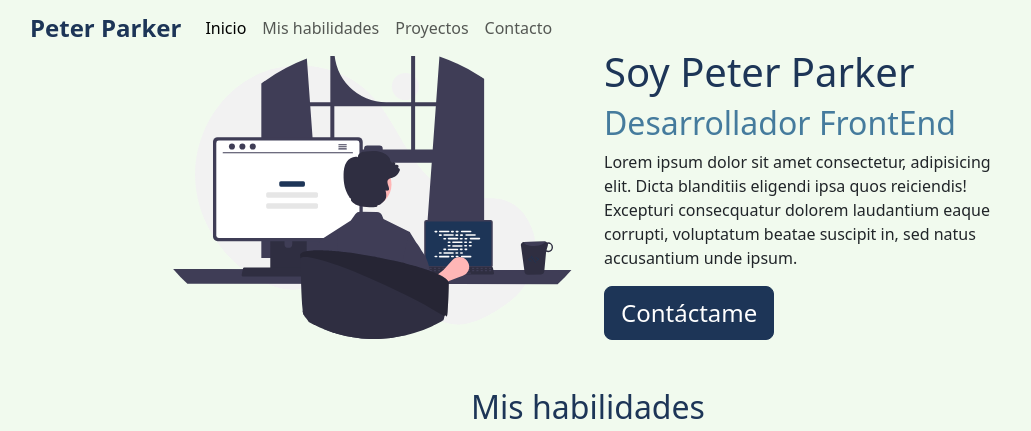
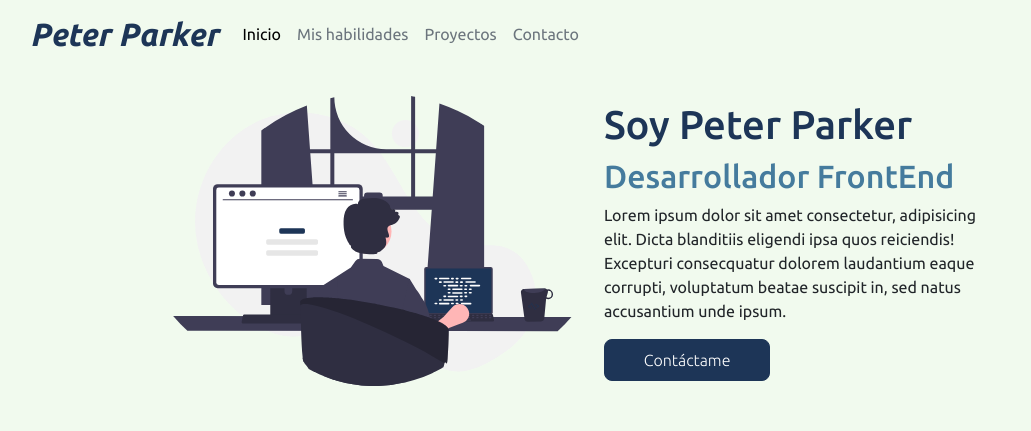
Before and after one commit to cristiandpto23/desafio-utilizando-bootstrap-como-framework-css, a website: page index.html in a window 1280 px wide. Shown: the top 431 px of the page, without its empty margins (52-1083 px from the left). Drawn offline with nearby package versions, Linux system fonts and the light colour scheme; a web font is replaced by a local one.

Commit message:
add-typo

```diff
--- a/assets/sass/base/_typography.scss
+++ b/assets/sass/base/_typography.scss
@@ -1,3 +1,5 @@
+@import url('https://fonts.googleapis.com/css2?family=PT+Mono&family=Roboto:ital,wght@0,100;0,300;0,400;0,500;0,700;0,900;1,100;1,300;1,400;1,500;1,700;1,900&family=Ubuntu:ital,wght@0,300;0,400;0,500;0,700;1,300;1,400;1,500;1,700&display=swap');
+
 .title--h2 {
     font-size: $font-size-xl;
     color: $color-primary;
--- a/assets/sass/components/_hero.scss
+++ b/assets/sass/components/_hero.scss
@@ -16,4 +16,8 @@
         height: 50%;
     }
 
+    &__button {
+        font-size: $font-size-sm;
+        font-weight: 300;
+    }
 }
--- a/assets/sass/layout/_header.scss
+++ b/assets/sass/layout/_header.scss
@@ -0,0 +1,8 @@
+/* Header */
+.header__title {
+    font-size: $font-size-xl;
+    font-style: italic;
+}
+.header__li {
+    color: $gray-600;
+}
--- a/assets/sass/pages/_home.scss
+++ b/assets/sass/pages/_home.scss
@@ -0,0 +1,3 @@
+body {
+    font-family: "Ubuntu", sans-serif;
+}
--- a/index.html
+++ b/index.html
@@ -13,7 +13,7 @@
         <!-- NAVBAR -->
         <nav class="navbar navbar-expand-lg bg-body fixed-top">
             <div class="container">
-                <a class="navbar-brand text-primary fw-bold" href="#">Peter Parker</a>
+                <a class="navbar-brand text-primary fw-bold header__title" href="#">Peter Parker</a>
                 <button class="navbar-toggler" type="button" data-bs-toggle="collapse" data-bs-target="#navbarTogglerDemo02" aria-controls="navbarTogglerDemo02" aria-expanded="false" aria-label="Toggle navigation">
                     <span class="navbar-toggler-icon"></span>
                 </button>
@@ -23,13 +23,13 @@
                         <a class="nav-link active" aria-current="page" href="#">Inicio</a>
                     </li>
                     <li class="nav-item">
-                        <a class="nav-link" href="#habilidades">Mis habilidades</a>
+                        <a class="nav-link header__li" href="#habilidades">Mis habilidades</a>
                     </li>
                     <li class="nav-item">
-                        <a class="nav-link" href="#proyectos">Proyectos</a>
+                        <a class="nav-link header__li" href="#proyectos">Proyectos</a>
                     </li>
                     <li class="nav-item">
-                        <a class="nav-link" href="#contacto">Contacto</a>
+                        <a class="nav-link header__li" href="#contacto">Contacto</a>
                     </li>
                     </ul>
                 </div>
@@ -38,7 +38,7 @@
 
 
         <!-- HERO -->
-        <section class="hero col-12 col-lg-8 m-auto container my-5">
+        <section class="hero col-12 col-lg-8 m-auto container my-5 pt-5">
             <div class="row align-items-center gap-4 gap-lg-2">
                 <section class="hero__container-one col-12 col-lg">
                     <img src="./assets/img/developer.svg" alt="Foto perfil de Peter Parker" class="hero__img">
@@ -49,7 +49,7 @@
                         <h2 class="hero__subtitle text-secondary">Desarrollador FrontEnd</h2>
                         <p class="hero__text">Lorem ipsum dolor sit amet consectetur, adipisicing elit. Dicta blanditiis eligendi ipsa quos reiciendis! Excepturi consecquatur dolorem laudantium eaque corrupti, voluptatum beatae suscipit in, sed natus accusantium unde ipsum.</p>
                         <div id="habilidades"></div>
-                        <button type="button" class="btn btn-primary btn-lg">Contáctame</button>
+                        <button type="button" class="btn btn-primary btn-lg hero__button col-12 col-lg-5">Contáctame</button>
                 </section>
 
             </div>
```
Also changed, not shown: assets/css/main.css, 1 other file.
